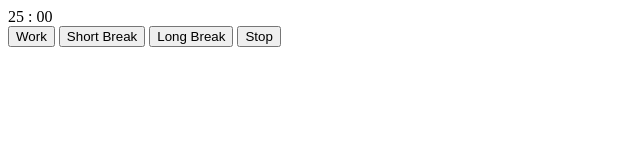
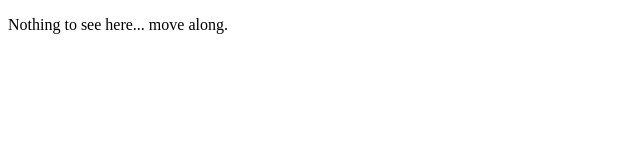
Before and after one commit to MaeMaeChimes/NotionWeatherWidget, a plain HTML site: page index.html in a window 1280 px wide. Shown: the whole page, without its empty margins (0-640 px from the left). Drawn offline with Linux system fonts and the light colour scheme.

Commit message:
Update index.html

```diff
--- a/index.html
+++ b/index.html
@@ -4,24 +4,6 @@
     <title>Placeholder Title</title>
   </head>
   <body>
-    <div id="pomodoro-app">
-  <div id="container">
-    <div id="timer">
-      <div id="time">
-        <span id="minutes">25</span>
-        <span id="colon">:</span>
-        <span id="seconds">00</span>
-      </div>
-      <div id="filler"></div>
-    </div>
-
-    <div id="buttons">
-      <button id="work">Work</button>
-      <button id="shortBreak">Short Break</button>
-      <button id="longBreak">Long Break</button>
-      <button id="stop">Stop</button>
-    </div>
-  </div>
-</div>
+    <p>Nothing to see here... move along.</p>
   </body>
 </html>
```
